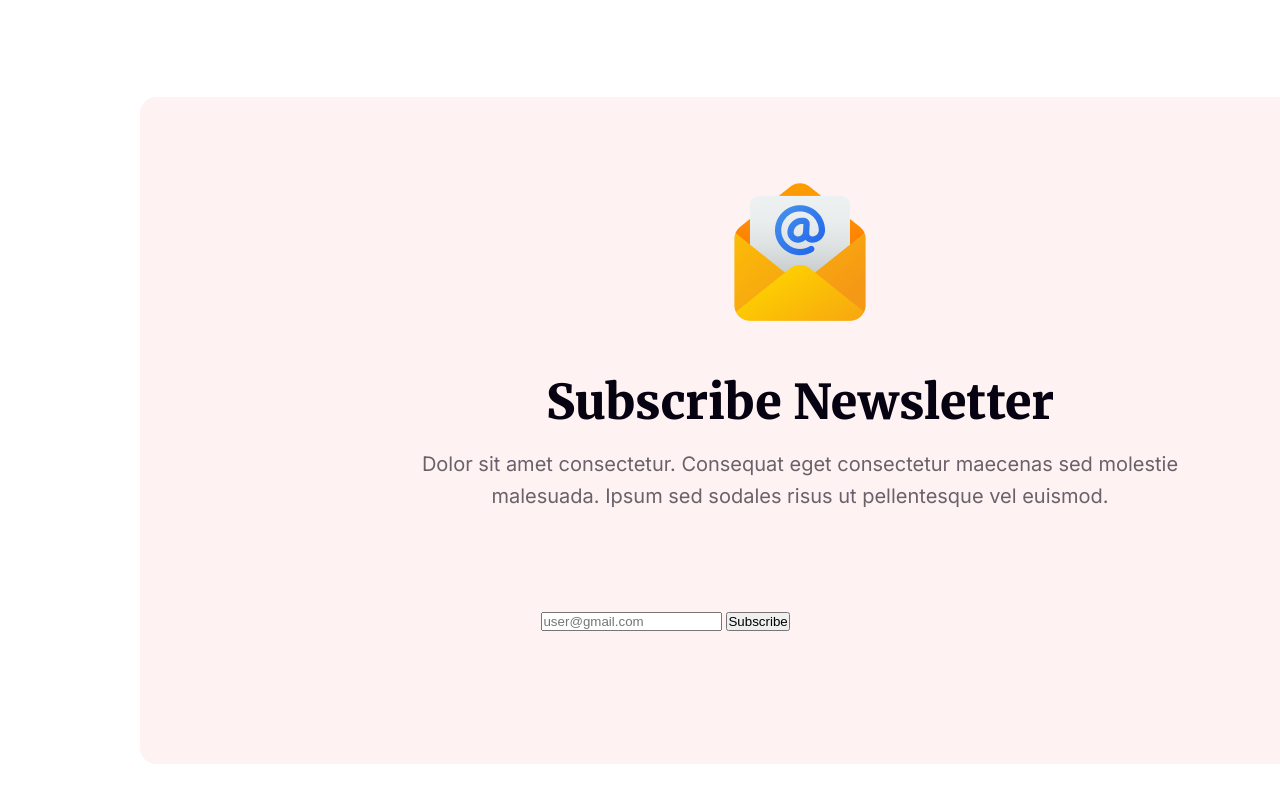
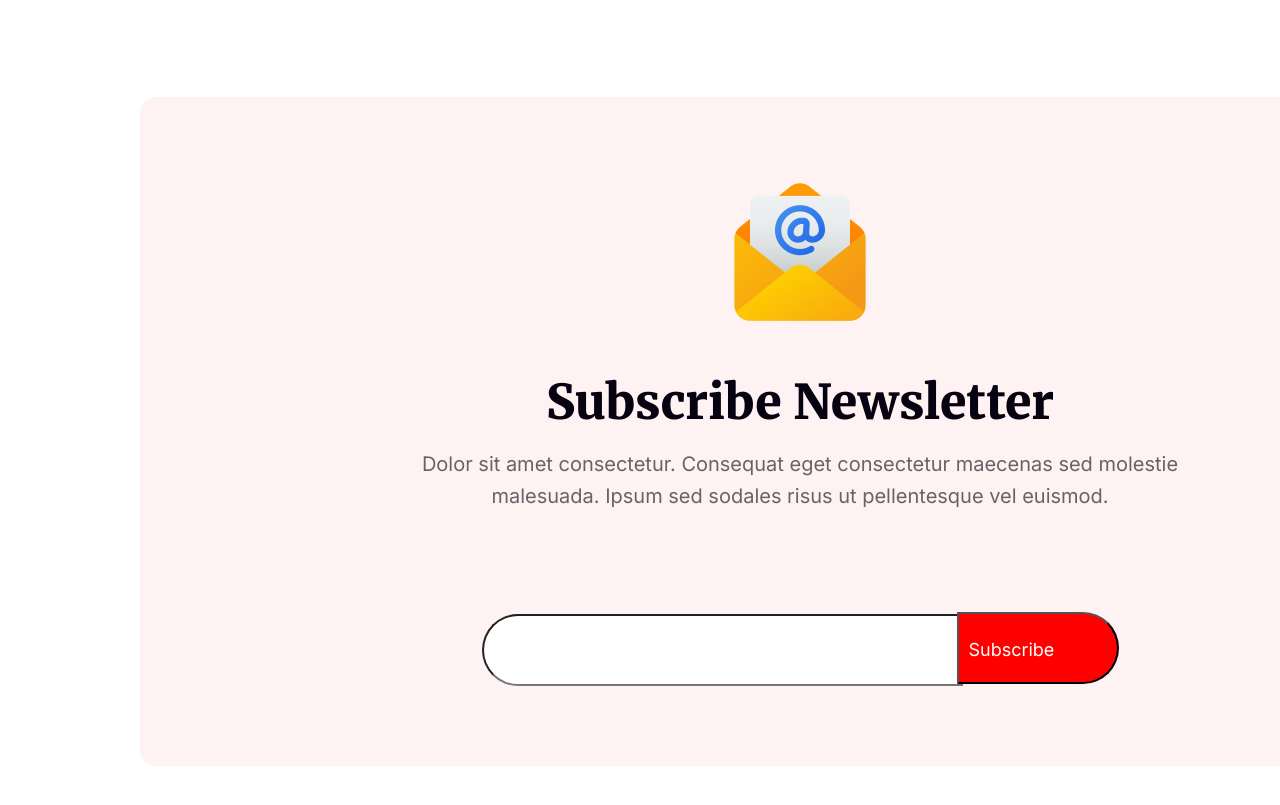
Before and after one commit to Mozammel111/first-assignment-for-batch9, a plain HTML site: page index.html in a window 1280 px wide. Shown: the part 5366-6171 px from the top of the page. Drawn offline with Linux system fonts and the light colour scheme.

Commit message:
newsletter part added

```diff
--- a/css/style.css
+++ b/css/style.css
@@ -377,7 +377,7 @@ border-radius: 16px;
 .subscribe{
     background-color: rgba(255, 0, 0, 0.05);
     border-radius: 16px;
-    padding: 80px 212px;
+    padding: 80px 150px;
     text-align: center;
 }
 .subscribe h2{
@@ -398,10 +398,30 @@ border-radius: 16px;
     margin-bottom: 100px;
 }
 
-.subscribe .btn_mail{
+.subscribe .btn_mail input{
     height: 72px;
-    width: 70%;
-    padding: ;
+    width: 438px;
+    color: #070211;
+    font-size: 18px;
+    font-weight: 400;
+    font-family: 'inter';
+    padding: 25px 447px 25px 30px;
+    background-color: #FFF;
+    border-radius: 50px 0 0 50px;
+    margin-right: -110px;
+
+}
+.subscribe .btn_mail .btn_sub {
+	height: 72px;
+	width: 100px;
+	color: #FFF;
+	font-size: 18px;
+	font-weight: 400;
+	font-family: 'inter';
+	padding: 25px 148px 25px 10px;
+	background-color: #F00;
+	border-radius: 0 50px 50px 0;
+	margin-left: 100px;
 }
 
 
--- a/index.html
+++ b/index.html
@@ -163,14 +163,11 @@
             <p>Dolor sit amet consectetur. Consequat eget consectetur maecenas sed molestie <br> malesuada. Ipsum sed sodales risus ut pellentesque vel euismod.</p>
             <div class="btn_mail">
                 <input type="email" name="" id="" placeholder="user@gmail.com">
-                <button>Subscribe</button>
+                <button class="btn_sub">Subscribe</button>
             </div>
         </div>
     </div>
 </section>
-
-
-
 
 <!-- newaletter part end -->
 
```
